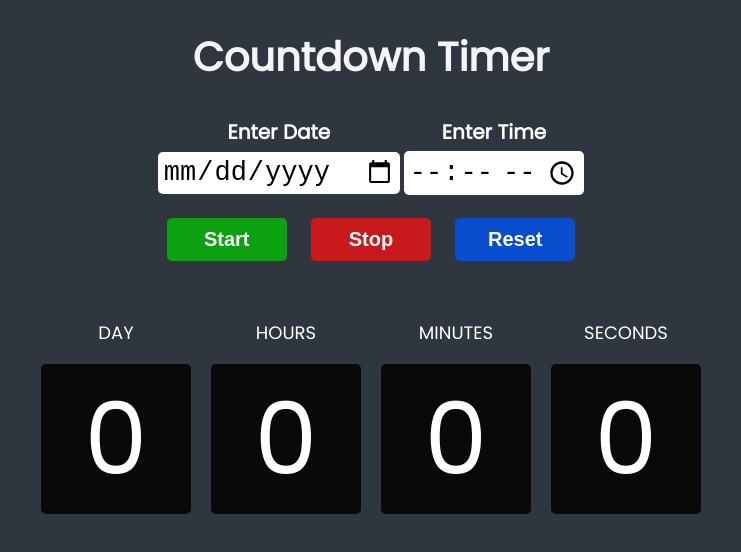
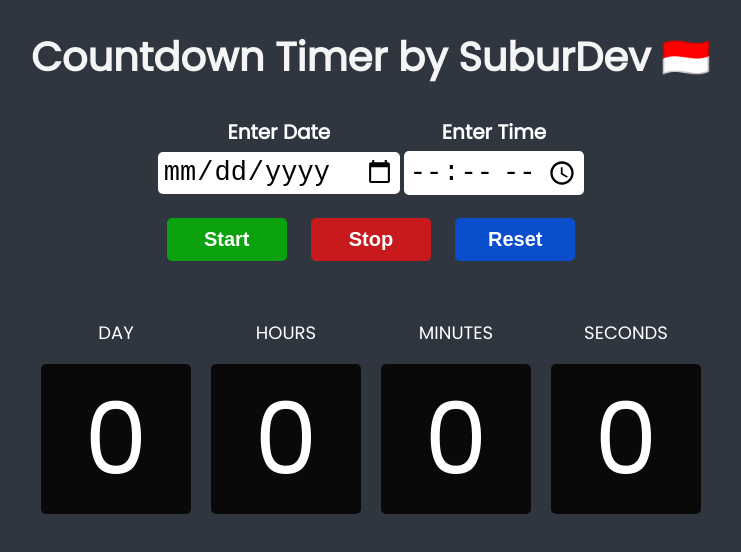
Before and after one commit to SUBUR78990/Js-Timer, a plain HTML site: page index.html in a window 1280 px wide. Shown: the whole page, without its empty margins (269-1010 px from the left). Drawn offline with Linux system fonts and the light colour scheme.

Commit message:
Update index.html

```diff
--- a/index.html
+++ b/index.html
@@ -3,14 +3,14 @@
 <head>
     <meta charset="UTF-8">
     <meta name="viewport" content="width=device-width, initial-scale=1.0">
-    <title>Countdown Timer by SuburDev 🇮🇩</title>
+    <title>Countdown Timer </title>
     <link rel="stylesheet" href="style.css">
     <link rel="shortcut icon" href="stopwatch.png" type="image/x-icon">
 </head>
 <body>
 
     <!-- header -->
-    <h1>Countdown Timer</h1>
+    <h1>Countdown Timer by SuburDev 🇮🇩</h1>
 
     <!-- creating input for date and time -->
     <table>
```
